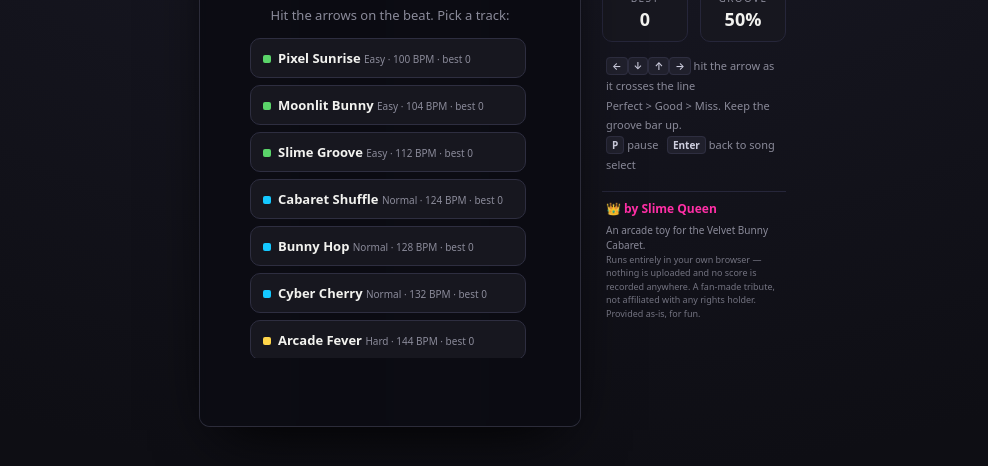
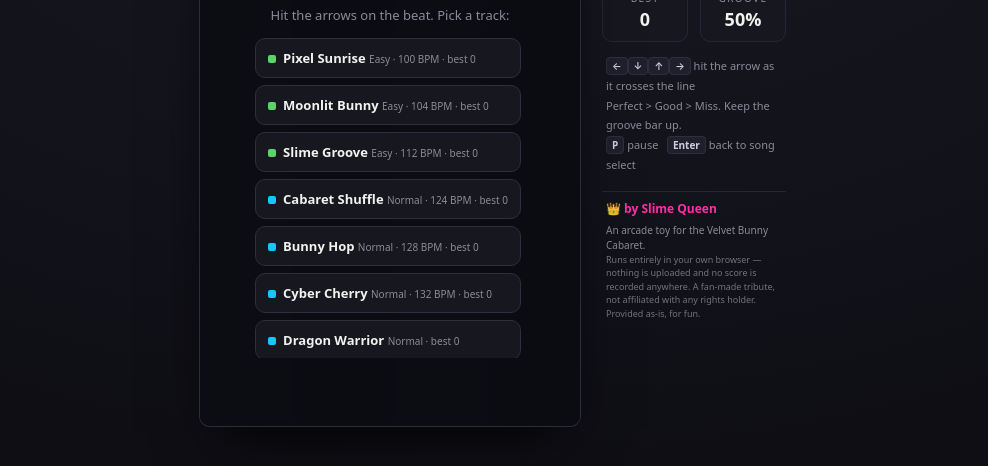
Before and after one commit to Proudkiller0015/arcade, a plain HTML site: page dancefloor.html in a window 1280 px wide. Shown: the part 234-700 px from the top of the page, without its empty margins (147-1135 px from the left). Drawn offline with Linux system fonts and the light colour scheme.

Commit message:
Add files via upload

```diff
--- a/dancefloor.html
+++ b/dancefloor.html
@@ -150,7 +150,7 @@
     // for the whole song. Original chiptune everywhere else; this one track is a supplied file.
     // Hard-mode boss - a real supplied track, but a FAIR chart (much lower density than
     // the final): fewer, stronger onsets so a human can actually clear it.
-    { key:'dragon', name:'Dragon Warrior', mp3:'DragonWarrior.mp3', diffN:3, boss:true,
+    { key:'dragon', name:'Dragon Warrior', mp3:'DragonWarrior.mp3', diffN:2, boss:true,
       dens:{ minGap:0.48, laneGap:0.16, thrMul:1.75, thrAdd:0.0014, doubles:true } },   // MEDIUM boss (chart unchanged - the song itself is on the easy side)
     // Hard boss - denser than Dragon, follows the melody closely, but still humanly clearable.
     // Chords are 2-note max (never a 4-arrow slam).
@@ -158,7 +158,7 @@
       dens:{ minGap:0.30, laneGap:0.11, thrMul:1.45, thrAdd:0.0008, doubles:true } },   // ~3/s, tracks the tune, beatable
     // Hard boss - mostly single notes on pitch, with a measured chord mix:
     // ~80% singles, ~15% doubles, ~5% triples on the loudest song peaks (never a 4-slam).
-    { key:'gourmet', name:'Gourmet Race', mp3:'Gourmet Race.mp3', diffN:4, boss:true,
+    { key:'gourmet', name:'Gourmet Race', mp3:'Gourmet Race.mp3', diffN:3, boss:true,
       dens:{ minGap:0.30, laneGap:0.11, thrMul:1.45, thrAdd:0.0008, dist:{ dbl:0.15, tri:0.05 } } },
     // HARDCORE boss - ~6 hits/sec, follows the notes as tightly as possible, same 80/15/5
     // single/double/triple mix as Gourmet, and a full 4-arrow SLAM on the final note.
@@ -223,10 +223,15 @@
 
   function buildSongList(){
     ui.songList.innerHTML='';
-    SONGS.forEach(function(sg){ var b=document.createElement('button'); b.type='button'; b.className='songbtn'; b.tabIndex=-1;
+    // Order: by difficulty tier, and within a tier the built-in chiptune tracks first,
+    // then the custom (mp3) tracks at the bottom of that category. Stable otherwise.
+    var ordered=SONGS.map(function(s,i){ return {s:s,i:i}; }).sort(function(a,b){
+      return (a.s.diffN-b.s.diffN) || ((a.s.mp3?1:0)-(b.s.mp3?1:0)) || (a.i-b.i); });
+    ordered.forEach(function(e){ var sg=e.s; var b=document.createElement('button'); b.type='button'; b.className='songbtn'; b.tabIndex=-1;
+      var meta = DIFF_NAME[sg.diffN] + (sg.bpm? ' · '+sg.bpm+' BPM' : '') + ' · best '+loadBest(sg.key);
       b.innerHTML='<span style="display:inline-block;width:8px;height:8px;border-radius:2px;background:'+DIFF_COL[sg.diffN]+';margin-right:7px"></span>'+
-                  '<b>'+sg.name+'</b> <small>'+DIFF_NAME[sg.diffN]+' · '+sg.bpm+' BPM · best '+loadBest(sg.key)+'</small>';
-      b.addEventListener('pointerdown',function(e){ e.preventDefault(); startSong(sg); });
+                  '<b>'+sg.name+'</b> <small>'+meta+'</small>';
+      b.addEventListener('pointerdown',function(ev){ ev.preventDefault(); startSong(sg); });
       ui.songList.appendChild(b);
     });
   }
```
